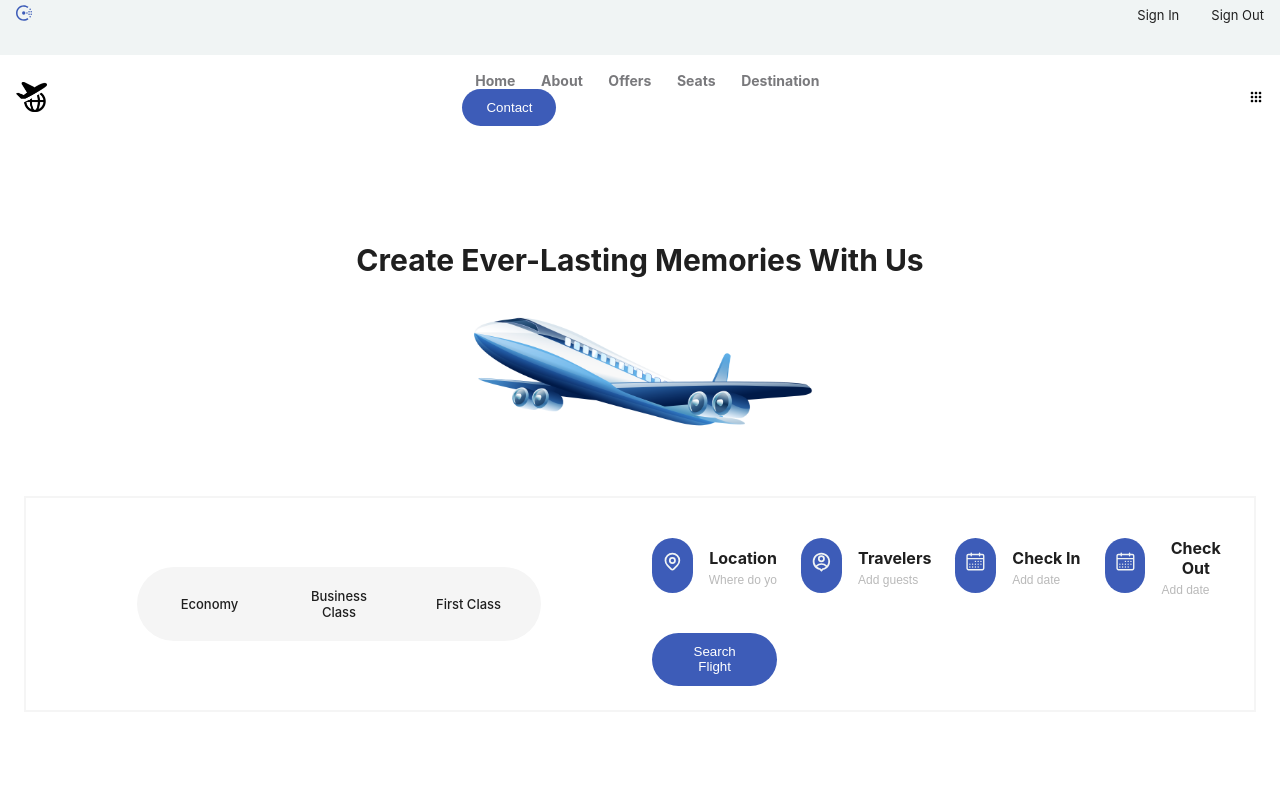
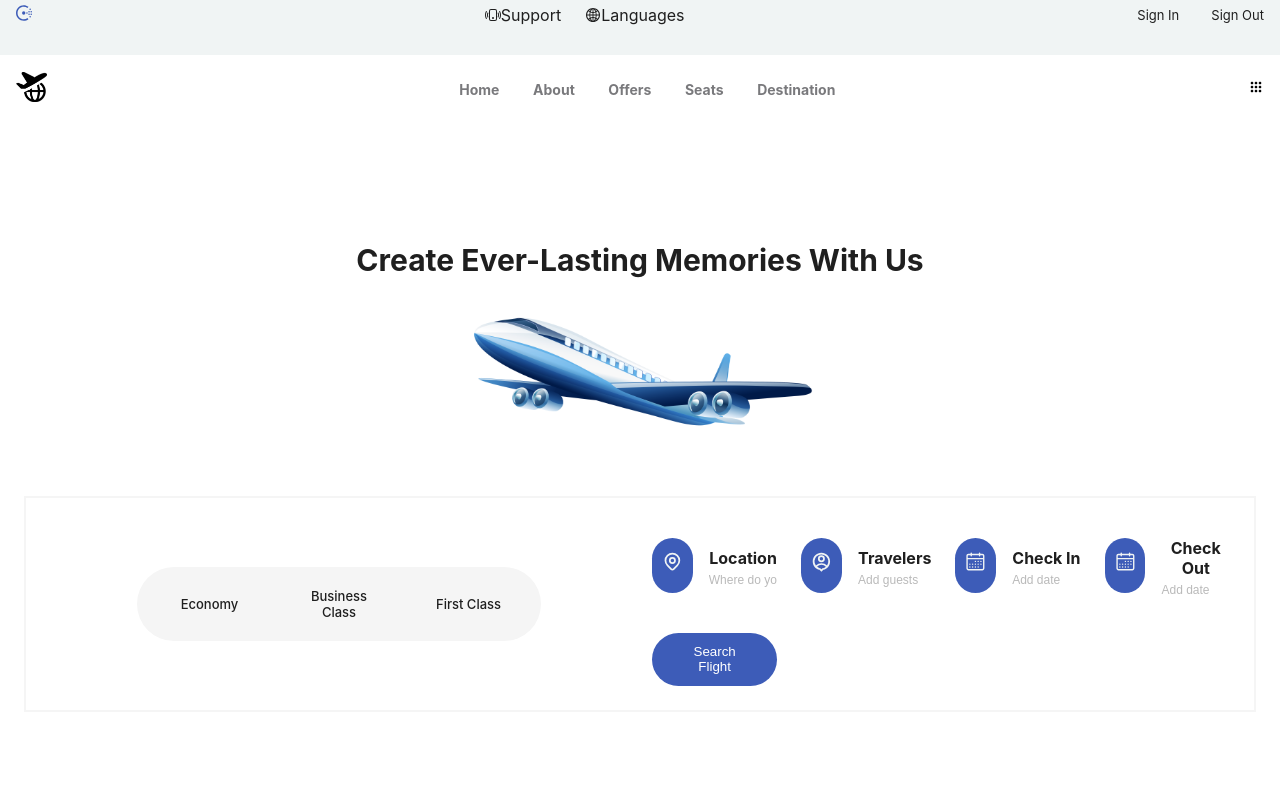
Before and after one commit to ajaythopate/Flight-Booking-Website-, a React (Create React App) app in the folder flight/: page / in a window 1280 px wide. Shown: the top 800 px of the page. Built offline with nearby package versions, Linux system fonts and the light colour scheme.

Commit message:
chnages added

```diff
--- a/flight/src/components/Navbar/Navbar.js
+++ b/flight/src/components/Navbar/Navbar.js
@@ -72,7 +72,7 @@ const Navbar = () => {
 
 
 
-                    <button onClick={removeNavBar} className="contacBtn flex btnOne"> Contact</button>
+                    {/* <button onClick={removeNavBar} className="contacBtn flex btnOne"> Contact</button> */}
 
 
 
--- a/flight/src/components/Navbar/navbar.css
+++ b/flight/src/components/Navbar/navbar.css
@@ -38,6 +38,8 @@
      background-color: var(--secondaryColor);
     }
  .navBarTwo{
+  display: flex;
+  align-items: center;
     justify-content: space-between;
     width:100%;
     display: flex;
@@ -48,11 +50,12 @@
     transition: .3s ease-in-out;
   }
 
-  .navBar_with_Bg{
+.navBar_with_Bg{
     background: var(--secondaryColor);
     padding: .5rem 1rem;
      box-shadow: rgbe(0,0,0,0.1) 0px 10px 15px -3px,rgba(0,0,0,0.05) 0px 4px 6px -2px;
   }
+
 .atb{
   gap: 2rem;
 }
@@ -78,26 +81,16 @@ font-weight: 900;
   color: var(--textColor);
   font-weight: 700;
  }
-/* .menu{
+.menu{
   flex-direction: row;
   gap: .5rem;
-} */
-/* .toggleIcon{
-  display: none;
-} */
+}
+.none{
+  display: flex;
+  gap: 1.5rem;
+  color: var(--blackColor);
 
-.contacBtn{
-
-  display: inline;
-  padding: .7rem 1.5rem;
-  background: var(--prmiaryColor);
-  border: none;
-  outline: none;
-  border-radius: 3rem;
-  cursor: pointer;
-  color: var(--WhiteColor);
 }
-
 
 
 @media screen  and (max-width:768px) {
@@ -132,16 +125,8 @@ font-weight: 900;
     font-weight: 700;
   }
 
-  .btnOne{
-    display: block;
-    justify-content: center;
-    margin: auto;
-    margin-top: 1rem;
-  }
 
-
-
-  .toggleIcon{
+.toggleIcon{
     font-size: 30px;
     color: var(--blackColor);
   }
@@ -151,12 +136,7 @@ font-weight: 900;
     transition: .5s ease-in-out;
   }
 
-
-
-
-
-
-  .navBar{
+.navBar{
   align-items: center;
 }
 .none{
@@ -181,7 +161,7 @@ li:hover{
 
 }
 
-@media screen and (min-width:1332px) {
+/* @media screen and (min-width:1332px) {
 .navBarTwo .menu{
   gap: 1rem;
 }
@@ -189,4 +169,4 @@ li:hover{
   padding: 0 1.5rem;
   font-size: 14px;
 }
-}
+} */
--- a/flight/src/index.css
+++ b/flight/src/index.css
@@ -42,11 +42,6 @@ body{
   background: var(--whiteColor);
 }
 
-/* a{
- text-decoration: none;
-
-} */
-
 
 li{
 list-style: none;
@@ -77,9 +72,9 @@ cursor: pointer;
   display: grid;
   align-items: center;
 }
-.none{
+/* .none{
   display: none;
-}
+} */
 .btn{
   padding: .7rem 1.5rem;
   background: var(--prmiaryColor);
```
